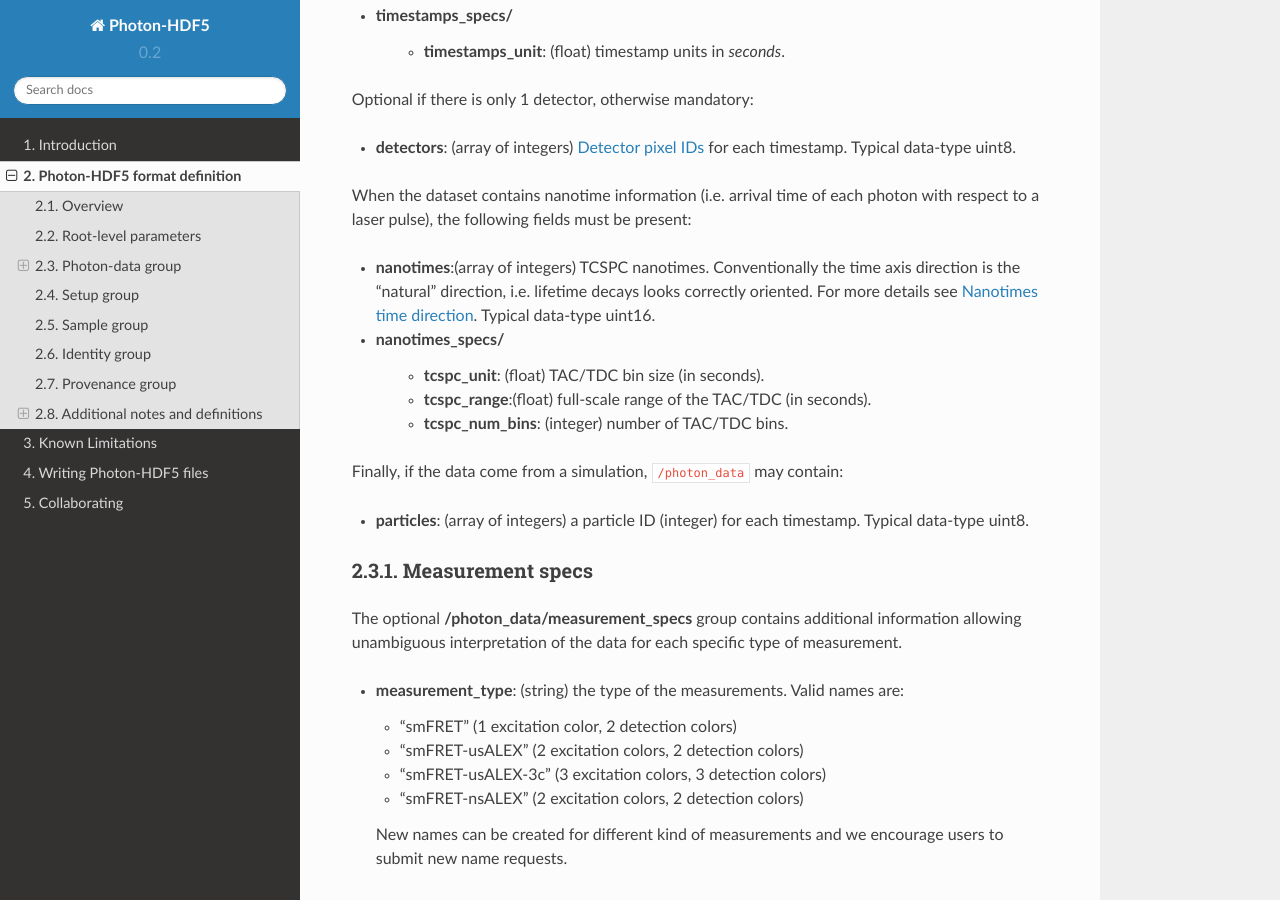
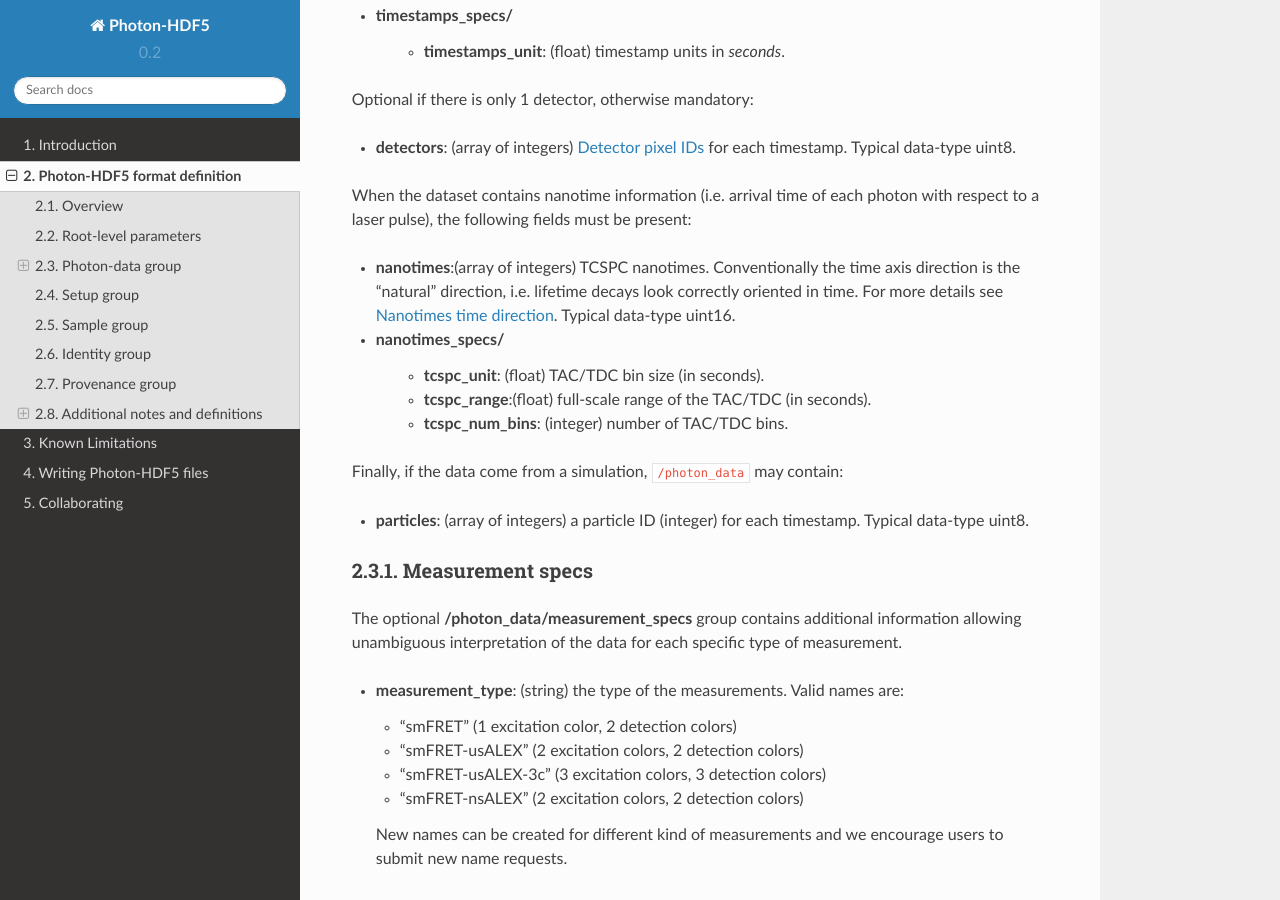
Before and after one commit to Photon-HDF5/photon-hdf5, a Sphinx documentation site: the page built from docs/phdata.rst, in a window 1280 px wide and 900 px high, scrolled down 3062 px. Built offline with Sphinx 7.4.7 and the Read the Docs theme 2.0.0, drawn with Linux system fonts in a browser that asks for light colours; some of the changed text lies outside the part shown.

Commit message:
Fix typos.

```diff
--- a/docs/phdata.rst
+++ b/docs/phdata.rst
@@ -82,8 +82,8 @@ photon with respect to a laser pulse), the following
 fields must be present:
 
 - **nanotimes**:(array of integers) TCSPC nanotimes. Conventionally the time
-  axis direction is the "natural" direction, i.e. lifetime decays looks
-  correctly oriented. For more details see :ref:`nanotimes_time_axis`.
+  axis direction is the "natural" direction, i.e. lifetime decays look
+  correctly oriented in time. For more details see :ref:`nanotimes_time_axis`.
   Typical data-type uint16.
 - **nanotimes_specs/**
     - **tcspc_unit**: (float) TAC/TDC bin size (in seconds).
```
Also changed, not shown: other parts of docs/phdata.rst (+1 -1 lines).
